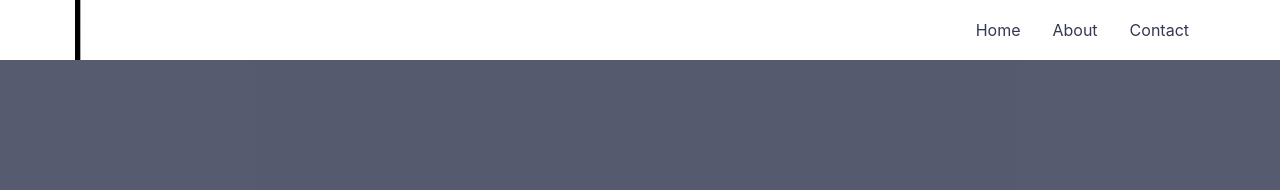
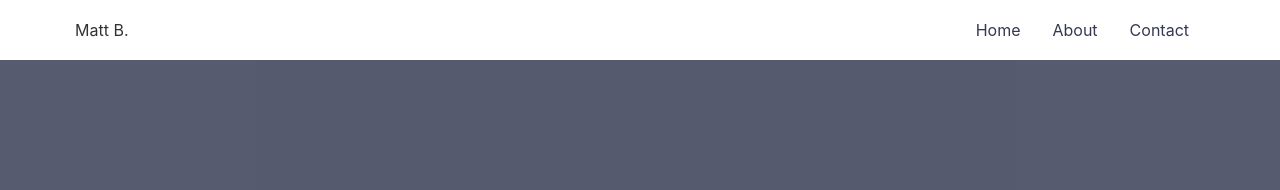
Before and after one commit to mbhdtech/Blog, a Jekyll site: the page built from _posts/2016-05-20-welcome-to-jekyll.md, in a window 1280 px wide. Shown: the top 190 px of the page. Built offline with Jekyll 4.4.1, drawn with Linux system fonts in a browser that asks for light colours; comment, search, counter and statistics services are not loaded.

Commit message:
change svg to text in header

```diff
--- a/_includes/disqus.html
+++ b/_includes/disqus.html
@@ -2,10 +2,10 @@
 <div id="disqus_thread"></div>
 <script>
 
-var disqus_config = function () {
+/* var disqus_config = function () {
 this.page.url = '{{ page.url | absolute_url }}';
-this.page.identifier = '{{ page.url | absolute_url }}';
-};
+this.page.identifier = '{{ page.url | site.disqus.shortname }}';
+}; */
 
 (function() {
 var d = document, s = d.createElement('script');
--- a/_includes/header.html
+++ b/_includes/header.html
@@ -3,7 +3,8 @@
     <div class="header__inner">
       <a class="header__logo" href="{{ '/' | relative_url }}">
         <div class="header__logo--container">
-          {% include MB.svg %}
+          <!-- {% include MB.svg %} -->
+          Matt B.
         </div>
       </a>
       <nav class="header__links">
```
Also changed, not shown: 9 other files.
